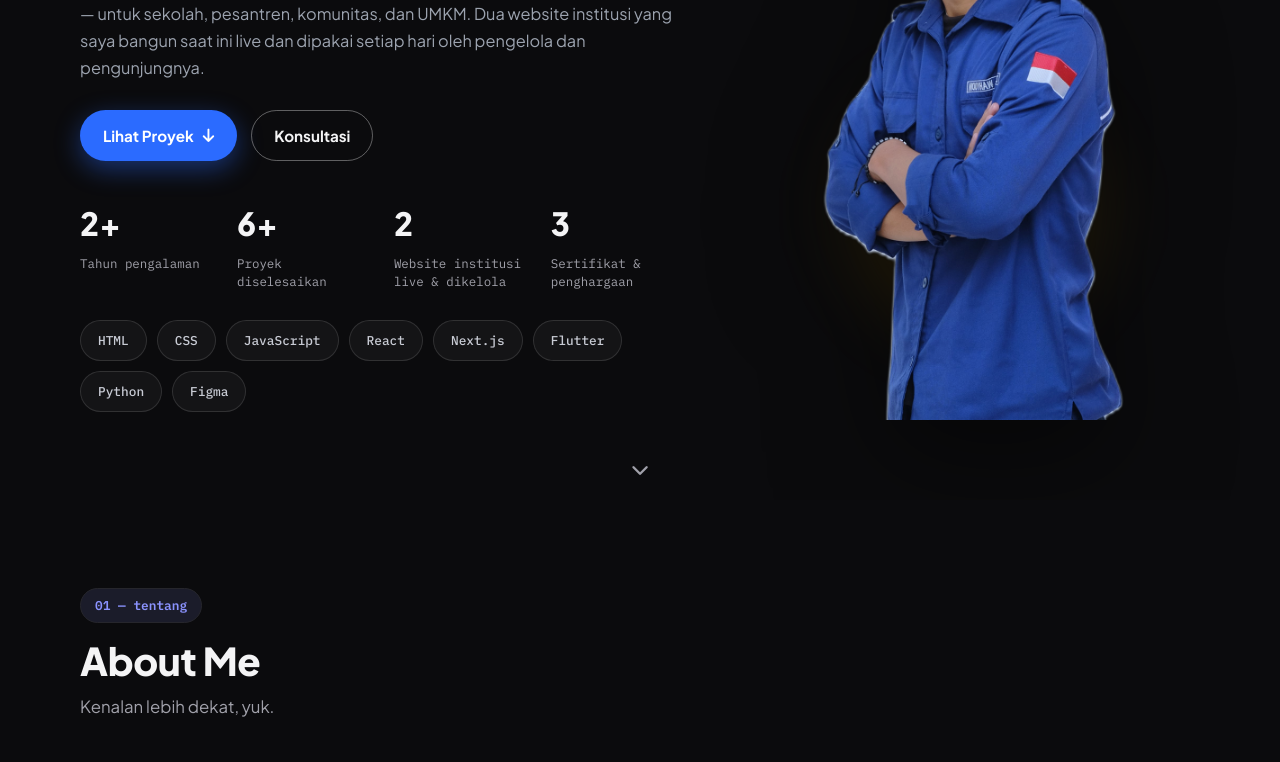
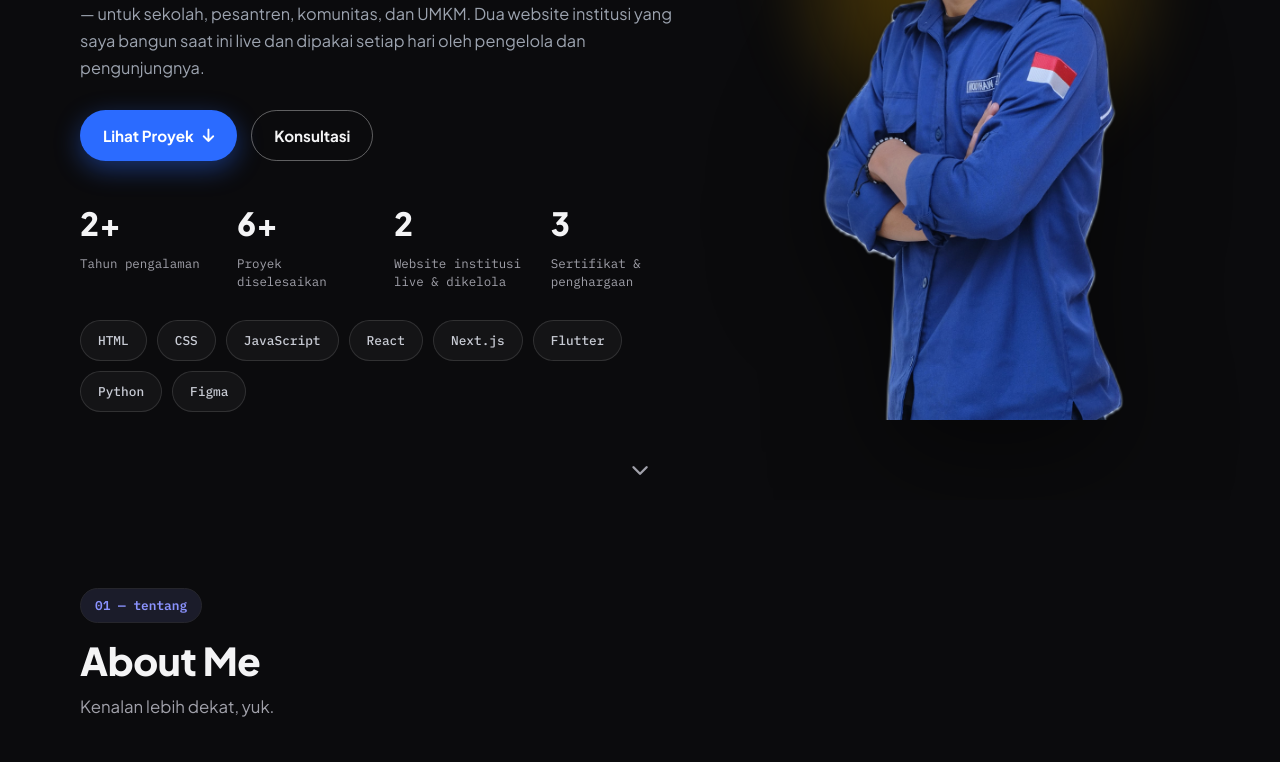
Before and after one commit to wahyuadratama/Portfolio, a website: page index.html in a window 1280 px wide. Shown: the part 485-1247 px from the top of the page. Drawn offline with Linux system fonts and the light colour scheme; no server answers.

Commit message:
Kuatkan glow emas hero: pindah ke tengah badan, lebih besar & terang

```diff
--- a/css/style.css
+++ b/css/style.css
@@ -224,10 +224,10 @@ img.brand-mark { object-fit: cover; }
 /* Hero cutout — foto tanpa bingkai kotak */
 .hero-cutout { position: relative; display: flex; justify-content: center; }
 .hero-cutout::before {
-  content: ""; position: absolute; bottom: 0; left: 50%; transform: translateX(-50%);
-  width: min(420px, 88vw); aspect-ratio: 1 / 1; border-radius: 50%;
-  background: radial-gradient(closest-side, rgba(255, 184, 0, 0.32), rgba(255, 184, 0, 0.07) 55%, transparent 78%);
-  filter: blur(28px); pointer-events: none;
+  content: ""; position: absolute; top: 42%; left: 50%; transform: translate(-50%, -50%);
+  width: min(560px, 115vw); aspect-ratio: 1 / 1; border-radius: 50%;
+  background: radial-gradient(closest-side, rgba(255, 184, 0, 0.45), rgba(255, 184, 0, 0.12) 55%, transparent 75%);
+  filter: blur(24px); pointer-events: none;
 }
 .hero-cutout img {
   position: relative; display: block;
```
